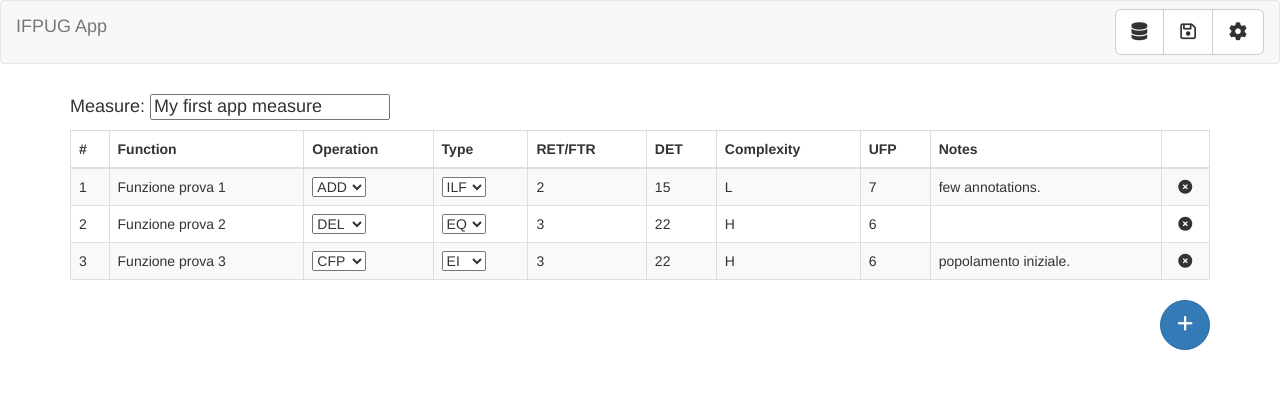
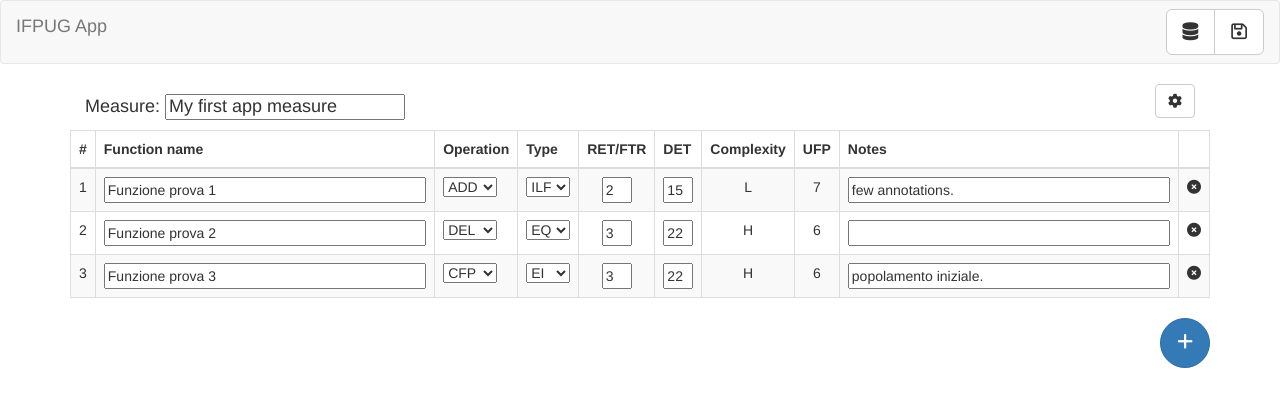
Before and after one commit to krisaore/ifpug, a React (Create React App) app in the folder client/: page / in a window 1280 px wide. Shown: the top 406 px of the page. Built offline with nearby package versions, Linux system fonts and the light colour scheme.

Commit message:
GUI improvements

```diff
--- a/client/src/App.js
+++ b/client/src/App.js
@@ -17,7 +17,7 @@ class App extends Component {
     super();
     this.state = {
       fp_lines: [],
-      measure_title: ''
+      measure_title: '',
     }
 
     this.handleAddEmptyLine = this.handleAddEmptyLine.bind(this);
--- a/client/src/components/ButtonBar.js
+++ b/client/src/components/ButtonBar.js
@@ -7,9 +7,9 @@ class ButtonBar extends Component {
 
   render() {
     return (
-		<div className="pull-right">
-			<button type="button" className="btn btn-primary btn-circle btn-lg" onClick={this.addEmptyLine.bind(this)}><i className="fa fa-plus"></i></button>
-		</div>
+      <div className="pull-right">
+        <button type="button" className="btn btn-primary btn-circle btn-lg" onClick={this.addEmptyLine.bind(this)}><i className="fa fa-plus"></i></button>
+      </div>
     );
   }
 }
--- a/client/src/components/Navbar.js
+++ b/client/src/components/Navbar.js
@@ -13,7 +13,6 @@ class Navbar extends Component {
 						<div className="btn-group btn-group-lg" role="group">
 							<button type="button" className="btn btn-default navbar-btn" aria-label="Load" title="Load measure"><span className="fa fa-database" aria-hidden="true"></span></button>
 							<button type="button" className="btn btn-default navbar-btn" aria-label="Save" title="Save measure"><span className="fa fa-floppy-o" aria-hidden="true"></span></button>
-						<button type="button" className="btn btn-default navbar-btn" aria-label="Config" title="Configuration"><span className="fa fa-cog" aria-hidden="true"></span></button>
 						</div>
 					</div>
 				</div>
--- a/client/src/components/Table.js
+++ b/client/src/components/Table.js
@@ -10,22 +10,23 @@ class Table extends Component {
   render() {
     var rows = [];
     this.props.lines.forEach(function(line) {
-	  rows.push(<TableRow line={line} key={line.id} onDelLine={this.deleteLine.bind(this, line.id)} />);
+	    rows.push(<TableRow line={line} key={line.id} onDelLine={this.deleteLine.bind(this, line.id)} />);
     }.bind(this));
+
     return (
       <table className="table table-bordered table-striped">
         <thead>
           <tr>
-			<th>#</th>
-            <th>Function</th>
+			      <th>#</th>
+            <th className="thirty_percent">Function name</th>
             <th>Operation</th>
             <th>Type</th>
             <th>RET/FTR</th>
             <th>DET</th>
             <th>Complexity</th>
-			<th>UFP</th>
-			<th>Notes</th>
-			<th></th>
+            <th>UFP</th>
+            <th className="thirty_percent">Notes</th>
+            <th></th>
           </tr>
         </thead>
         <tbody>{rows}</tbody>
--- a/client/src/components/TableRow.js
+++ b/client/src/components/TableRow.js
@@ -26,15 +26,15 @@ class TableRow extends Component {
     return (
       <tr>
         <td>{this.props.line.id}</td>
-		<td>{this.props.line.function_name}</td>
+        <td><input type="text" defaultValue={this.props.line.function_name} className="hundred_percent"/></td>
         <SelectTableCell options={OPERATION_OPTIONS} value={this.props.line.operation} />
-		<SelectTableCell options={TYPE_OPTIONS} value={this.props.line.type} />
-		<td>{this.props.line.ret_ftr}</td>
-		<td>{this.props.line.det}</td>
-		<td>{this.props.line.cplx}</td>
-		<td>{this.props.line.ufp}</td>
-		<td>{this.props.line.notes}</td>
-		<td className="text-center" onClick={this.deleteLine.bind(this, this.props.line.id)}><span className="fa fa-times-circle" aria-hidden="true" title="Delete"></span></td>
+        <SelectTableCell options={TYPE_OPTIONS} value={this.props.line.type} />
+        <td className="text-center"><input type="text" defaultValue={this.props.line.ret_ftr} className="thirty_pixels" /></td>
+        <td className="text-center"><input type="text" defaultValue={this.props.line.det} className="thirty_pixels" /></td>
+        <td className="text-center">{this.props.line.cplx}</td>
+        <td className="text-center">{this.props.line.ufp}</td>
+        <td><input type="text" defaultValue={this.props.line.notes} className="hundred_percent" /></td>
+        <td className="text-center" onClick={this.deleteLine.bind(this, this.props.line.id)}><span className="fa fa-times-circle" aria-hidden="true" title="Delete"></span></td>
       </tr>
     );
   }
--- a/client/src/components/TitleBar.js
+++ b/client/src/components/TitleBar.js
@@ -3,7 +3,14 @@ import React, { Component } from 'react';
 class TitleBar extends Component {
   render() {
     return (
-		<h4>Measure: <input type="text" defaultValue={this.props.measure_title} placeholder="Please enter a name." /></h4>
+      <div className="container-fluid">
+		    <div className="pull-left">
+          <h4>Measure: <input type="text" defaultValue={this.props.measure_title} placeholder="Please enter a name." /></h4>
+        </div>
+        <div className="pull-right">
+          <button type="button" className="btn btn-default" aria-label="Config" title="Configuration"><span className="fa fa-cog" aria-hidden="true"></span></button>
+        </div>
+      </div>
     );
   }
 }
--- a/client/src/index.css
+++ b/client/src/index.css
@@ -23,3 +23,15 @@
   line-height: 1.33;
   border-radius: 35px;
 }
+
+.thirty_percent {
+  width: 30%;
+}
+
+.hundred_percent {
+  width: 100%;
+}
+
+.thirty_pixels {
+  width: 30px;
+}
```
Also changed, not shown: 1 other file (tests, documents, lock files or other folders). Lines whose indentation alone changed are shown as unchanged.
